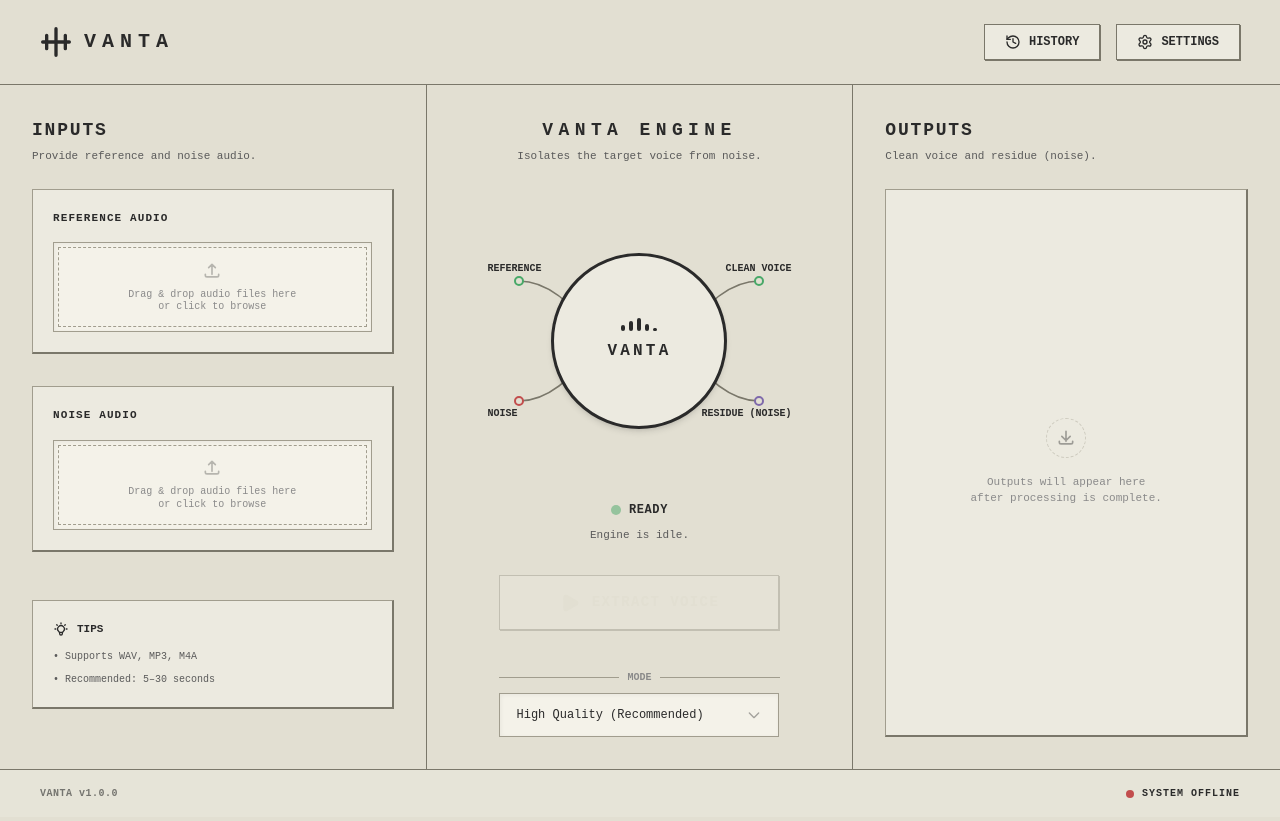
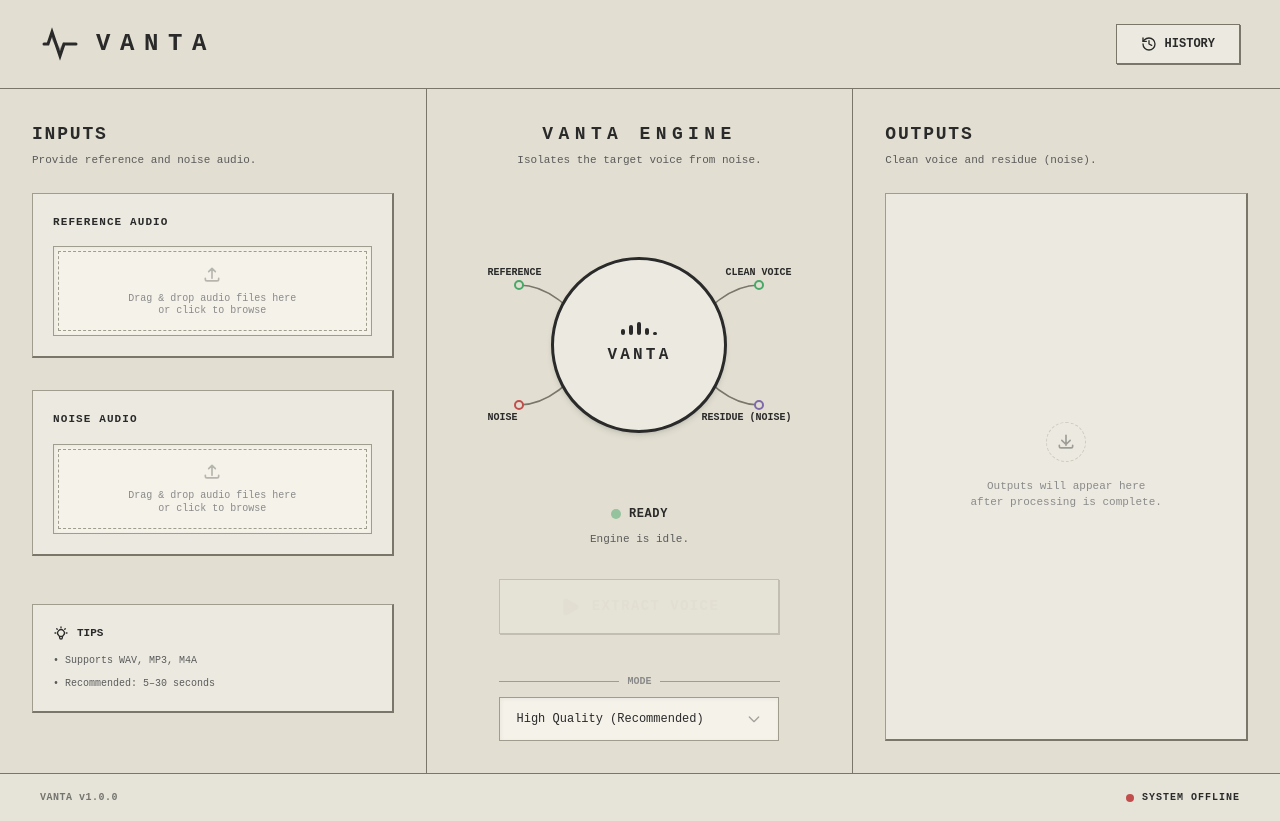
Before and after one commit to Komalpreet2809/Vanta, a Next.js app in the folder web/: page / in a window 1280 px wide. Built offline with nearby package versions, Linux system fonts and the light colour scheme; no server answers.

Commit message:
style: remove settings button and refine vanta logo

```diff
--- a/web/src/components/VantaApp.tsx
+++ b/web/src/components/VantaApp.tsx
@@ -87,21 +87,19 @@ export function VantaApp() {
     <div className="min-h-screen flex flex-col bg-[var(--bg-page)] font-mono selection:bg-[var(--text)] selection:text-[var(--bg-page)]">
       {/* Top Header */}
       <header className="px-10 py-6 border-b border-[var(--border-strong)] flex items-center justify-between">
-        <div className="flex items-center gap-3">
-           <svg className="h-8 w-8" viewBox="0 0 24 24" fill="none" stroke="currentColor" strokeWidth="2.5">
-             <path d="M12 2v20M5 7v10M19 7v10M2 12h20" strokeLinecap="round"/>
+        <div className="flex items-center gap-4">
+           {/* Refined Industrial Wave Logo */}
+           <svg className="h-10 w-10 text-[var(--text)]" viewBox="0 0 40 40" fill="none" stroke="currentColor" strokeWidth="3" strokeLinecap="round">
+             <path d="M4 20h4l4-12 8 24 4-12h12" />
+             <path d="M12 12l8 16 4-8" className="opacity-40" />
            </svg>
-          <span className="text-[20px] font-bold tracking-[0.3em] uppercase">Vanta</span>
+          <span className="text-[24px] font-bold tracking-[0.4em] uppercase">Vanta</span>
         </div>
 
         <div className="flex items-center gap-4">
-           <button onClick={() => setIsHistoryOpen(true)} className="industrial-button px-5 py-2 text-[12px] font-bold uppercase flex items-center gap-2">
+           <button onClick={() => setIsHistoryOpen(true)} className="industrial-button px-6 py-2.5 text-[12px] font-bold uppercase flex items-center gap-2">
              <HistoryIcon className="h-4 w-4" />
              History
-           </button>
-           <button className="industrial-button px-5 py-2 text-[12px] font-bold uppercase flex items-center gap-2">
-             <Settings className="h-4 w-4" />
-             Settings
            </button>
         </div>
       </header>
```
